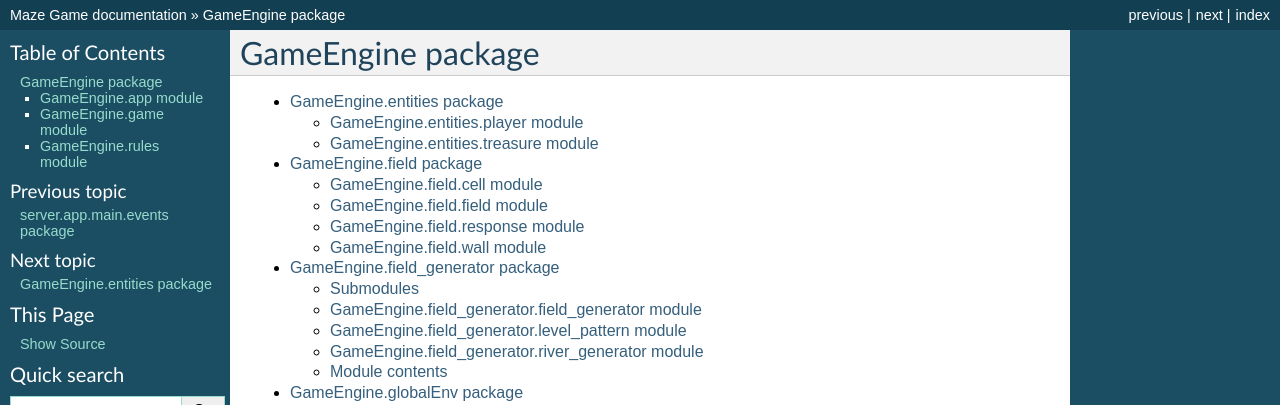
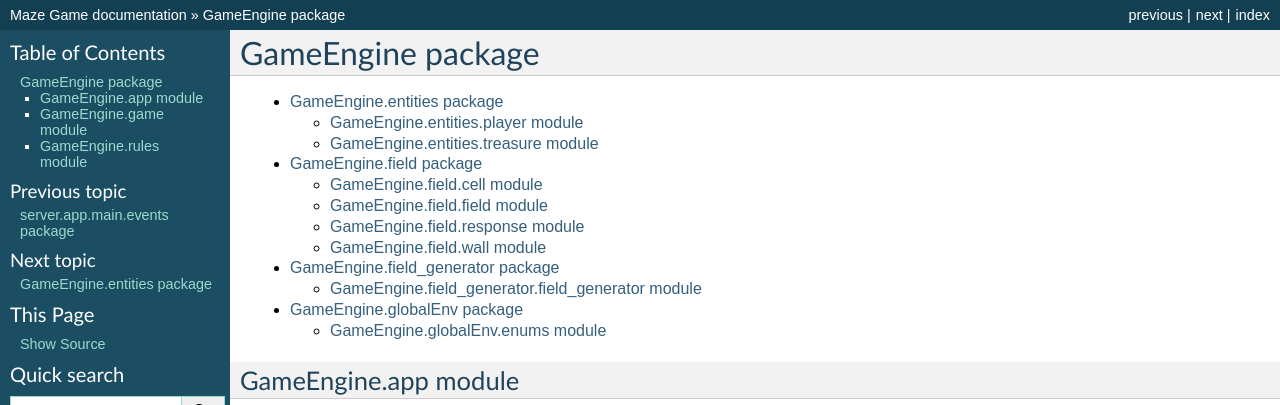
Before and after one commit to Dima29koz/Maze_game, a Sphinx documentation site: the page built from docs/source/GameEngine.rst, in a window 1280 px wide, cut to the strip 0-405 px from the top of the page. Built offline with Sphinx 7.4.7, drawn with Linux system fonts in a browser that asks for light colours.

```diff
--- a/docs/source/GameEngine.field_generator.rst
+++ b/docs/source/GameEngine.field_generator.rst
@@ -1,37 +1,8 @@
 GameEngine.field\_generator package
 ===================================
-
-Submodules
-----------
 
 GameEngine.field\_generator.field\_generator module
 ---------------------------------------------------
 
 .. automodule:: GameEngine.field_generator.field_generator
    :members:
-   :undoc-members:
-   :show-inheritance:
-
-GameEngine.field\_generator.level\_pattern module
--------------------------------------------------
-
-.. automodule:: GameEngine.field_generator.level_pattern
-   :members:
-   :undoc-members:
-   :show-inheritance:
-
-GameEngine.field\_generator.river\_generator module
----------------------------------------------------
-
-.. automodule:: GameEngine.field_generator.river_generator
-   :members:
-   :undoc-members:
-   :show-inheritance:
-
-Module contents
----------------
-
-.. automodule:: GameEngine.field_generator
-   :members:
-   :undoc-members:
-   :show-inheritance:
--- a/docs/source/conf.py
+++ b/docs/source/conf.py
@@ -46,6 +46,9 @@
 # a list of builtin themes.
 #
 html_theme = 'classic'
+html_theme_options = {
+    "body_max_width": None,
+}
 
 # Add any paths that contain custom static files (such as style sheets) here,
 # relative to this directory. They are copied after the builtin static files,
```
Also changed, not shown: 13 other files.
